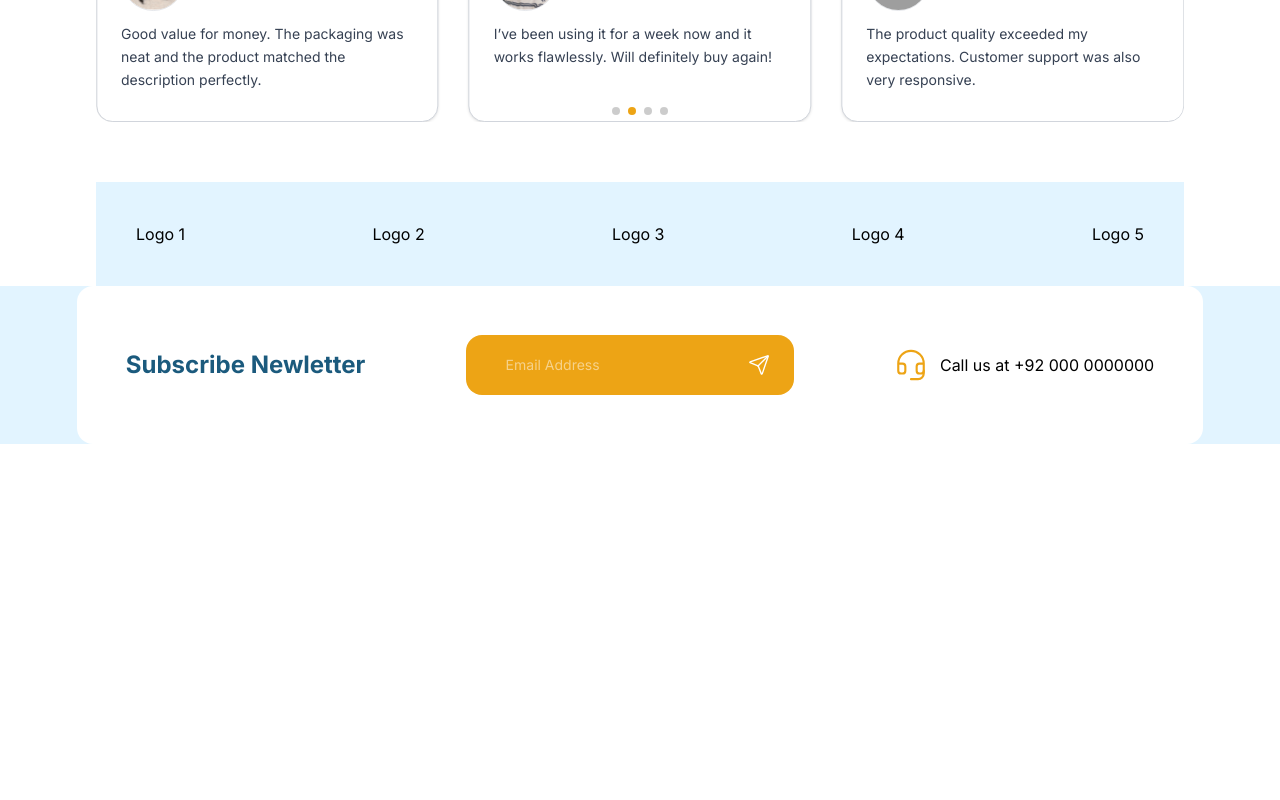
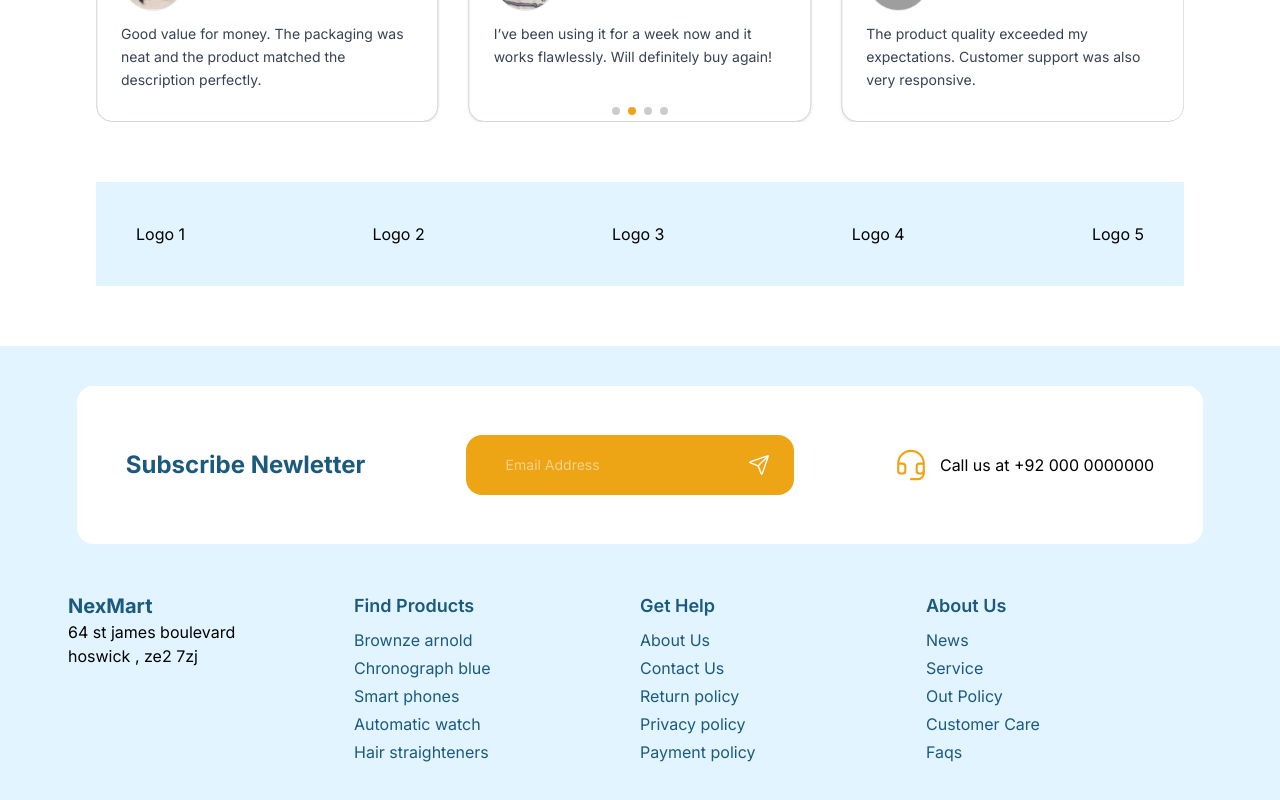
Before and after one commit to adeel-bot/NexMart, a Next.js app: page / in a window 1280 px wide. Shown: the part 2900-3700 px from the top of the page. Before the commit the page ends 3344 px from the top, so only its background shows below. Built offline with nearby package versions, Linux system fonts and the light colour scheme; grey boxes are pictures that could not be loaded.

Commit message:
modified:   app/components/layout/Footer.js modified:   app/page.js

```diff
--- a/app/components/layout/Footer.js
+++ b/app/components/layout/Footer.js
@@ -1,28 +1,88 @@
-    "use client"
-import React from 'react';
-import Image from 'next/image';
-
+"use client";
+import React from "react";
+import Image from "next/image";
+import Link from "next/link";
 
 const Footer = () => {
   return (
-    <div className='bg-[#E2F4FF] '>
-            <div className='flex justify-between  items-center max-w-[88vw] mx-auto border border-transparent
-            rounded-2xl bg-white p-12'>
-              <div className='font-bold text-2xl text-[#1B5A7D]'>Subscribe Newletter</div>
-              <div className='bg-[#EDA415] flex gap-4 text-white rounded-2xl px-6 py-3 focus:border-none'>
-                <input className='px-4 text-sm py-2 rounded-xl placeholder:text-sm focus:ring-0 focus:outline-[1px] focus:outline-white ' type="email" name="email"  id="email" placeholder='Email Address'/>
-                <Image className='cursor-pointer' src="/send.svg" height={22} width={22}  alt="send-icon" />
-                </div>
-              <div className='flex gap-3 items-center'>
-                <div >
-                <Image  src="/headset.svg" height={34} width={34}  alt="headset-icon" />
-                </div>
-                <div>Call us at +92 000 0000000</div>
-              </div>
-            </div>
-            <div></div>
+    <div className="bg-[#E2F4FF] py-10 px-17 ">
+      <div
+        className="flex justify-between  items-center max-w-[88vw] mx-auto border border-transparent
+            rounded-2xl bg-white p-12"
+      >
+        <div className="font-bold text-2xl text-[#1B5A7D]">
+          Subscribe Newletter
+        </div>
+        <div className="bg-[#EDA415] flex gap-4 text-white rounded-2xl px-6 py-3 focus:border-none">
+          <input
+            className="px-4 text-sm py-2 rounded-xl placeholder:text-sm focus:ring-0 focus:outline-[1px] focus:outline-white "
+            type="email"
+            name="email"
+            id="email"
+            placeholder="Email Address"
+          />
+          <Image
+            className="cursor-pointer"
+            src="/send.svg"
+            height={22}
+            width={22}
+            alt="send-icon"
+          />
+        </div>
+        <div className="flex gap-3 items-center">
+          <div>
+            <Image
+              src="/headset.svg"
+              height={34}
+              width={34}
+              alt="headset-icon"
+            />
+          </div>
+          <div>Call us at +92 000 0000000</div>
+        </div>
+      </div>
+      <div className="grid grid-cols-4 mt-12">
+        <div>
+          <div className="nav-logo text-xl font-bold text-[#1B5A7D]">
+            NexMart
+          </div>
+          <div>
+            <p className="w-45">64 st james boulevard hoswick , ze2 7zj</p>
+          </div>
+        </div>
+        <div className=" text-[#1B5A7D] flex flex-col gap-2">
+          <h2 className="font-semibold text-lg">Find Products</h2>
+          <ul className="gap-1 flex flex-col">
+            <li>Brownze arnold</li>
+            <li>Chronograph blue</li>
+            <li>Smart phones</li>
+            <li>Automatic watch</li>
+            <li>Hair straighteners</li>
+          </ul>
+        </div>
+        <div className=" text-[#1B5A7D] flex flex-col gap-2">
+          <h2 className="font-semibold text-lg">Get Help</h2>
+          <ul className="gap-1 flex flex-col">
+            <li>About Us</li>
+            <li>Contact Us</li>
+            <li>Return policy</li>
+            <li>Privacy policy</li>
+            <li>Payment policy</li>
+          </ul>
+        </div>
+        <div className=" text-[#1B5A7D] flex flex-col gap-2">
+          <h2 className="font-semibold text-lg">About Us</h2>
+          <ul className="gap-1 flex flex-col">
+            <li>News</li>
+            <li>Service</li>
+            <li>Out Policy</li>
+            <li>Customer Care</li>
+            <li>Faqs</li>
+          </ul>
+        </div>
+      </div>
     </div>
-  )
-}
+  );
+};
 
-export default Footer
+export default Footer;
--- a/app/page.js
+++ b/app/page.js
@@ -89,7 +89,7 @@ export default function Home() {
           <div className="mb-15">
             <Customers/>
           </div>
-          <div className="mx-auto w-[85vw]">
+          <div className="mx-auto w-[85vw] mb-15">
               <div className="bg-[#E2F4FF] flex flex-row p-10 justify-between">
                   <div>Logo 1</div>
                   <div>Logo 2</div>
```
